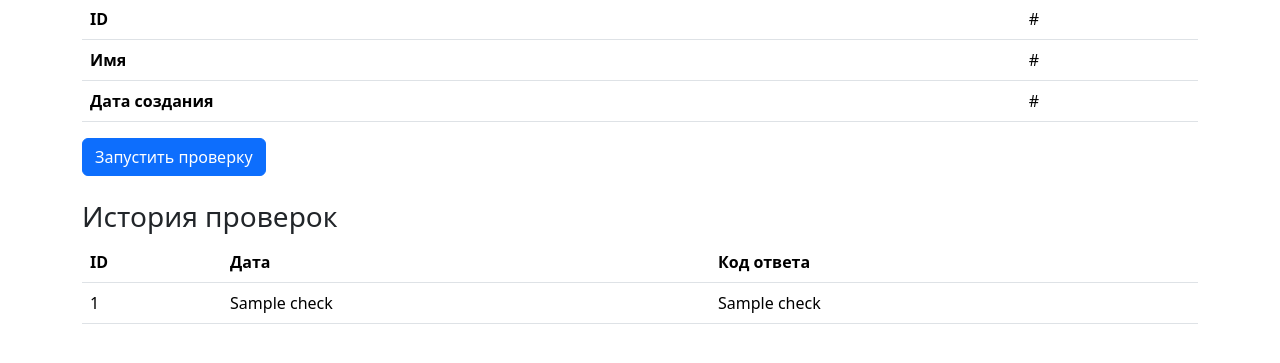
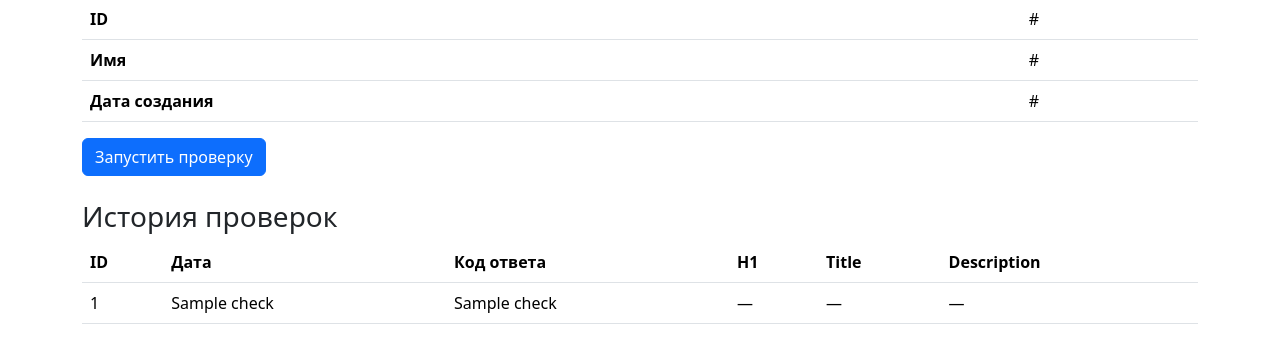
Before and after one commit to N-Davie/python-project-83, a Flask app: template page_analyzer/templates/url.html in a window 1280 px wide. Shown: the part 127-490 px from the top of the page. Run offline with Flask 3, Linux system fonts and the light colour scheme; the template is opened without the code that fills it: most values are stand-ins (such as "Sample title", 1, 10 or a date in 2020); some libraries are stand-ins or nearby versions.

Commit message:
Добавлена проверка сайтов

```diff
--- a/page_analyzer/app.py
+++ b/page_analyzer/app.py
@@ -7,6 +7,8 @@ import validators
 from dotenv import load_dotenv
 from flask import Flask, flash, redirect, render_template, request, url_for
 import requests
+from bs4 import BeautifulSoup
+
 
 # Загружаем переменные окружения из .env
 load_dotenv()
@@ -75,32 +77,6 @@ def urls_create():
     return redirect(url_for('show_url', id=url_id))
 
 
-@app.get('/urls/<int:id>')
-def show_url(id):
-    with get_db_connection() as conn:
-        with conn.cursor() as cur:
-            # Получаем информацию о сайте
-            cur.execute(
-                'SELECT id, name, created_at FROM urls WHERE id = %s;',
-                (id,)
-            )
-            url = cur.fetchone()
-
-            if not url:
-                return 'Not found', 404
-
-            # Получаем список проверок для этого URL
-            cur.execute(
-                'SELECT * FROM url_checks WHERE url_id = %s '
-                'ORDER BY created_at DESC;',
-                (id,)
-            )
-            checks = cur.fetchall()
-
-    # Передаём и url, и проверки в шаблон
-    return render_template('url.html', url=url, checks=checks)
-
-
 @app.post('/urls/<int:id>/checks')
 def url_checks_create(id):
     # 1. Получаем URL из базы
@@ -128,13 +104,25 @@ def url_checks_create(id):
 
     status_code = response.status_code
 
-    # 3. Сохраняем результат проверки
+    # 3. Парсим HTML
+    soup = BeautifulSoup(response.text, 'html.parser')
+
+    h1 = soup.h1.text.strip() if soup.h1 else None
+    title = soup.title.text.strip() if soup.title else None
+
+    description = None
+    meta_description = soup.find('meta', attrs={'name': 'description'})
+    if meta_description and meta_description.get('content'):
+        description = meta_description['content'].strip()
+
+    # 4. Сохраняем результат проверки
     with get_db_connection() as conn:
         with conn.cursor() as cur:
             cur.execute(
-                'INSERT INTO url_checks (url_id, status_code, created_at) '
-                'VALUES (%s, %s, NOW());',
-                (id, status_code)
+                'INSERT INTO url_checks '
+                '(url_id, status_code, h1, title, description, created_at) '
+                'VALUES (%s, %s, %s, %s, %s, NOW());',
+                (id, status_code, h1, title, description)
             )
             conn.commit()
 
--- a/page_analyzer/templates/url.html
+++ b/page_analyzer/templates/url.html
@@ -59,6 +59,9 @@
                 <th>ID</th>
                 <th>Дата</th>
                 <th>Код ответа</th>
+                 <th>H1</th>
+                <th>Title</th>
+                <th>Description</th>
             </tr>
         </thead>
         <tbody>
@@ -67,6 +70,9 @@
                 <td>{{ check[0] }}</td>
                 <td>{{ check[6] }}</td>
                 <td>{{ check[2] }}</td>
+                <td>{{ check[3] or '—' }}</td>
+                <td>{{ check[4] or '—' }}</td>
+                <td>{{ check[5] or '—' }}</td>
             </tr>
             {% endfor %}
         </tbody>
--- a/pyproject.toml
+++ b/pyproject.toml
@@ -13,6 +13,7 @@ dependencies = [
     "psycopg2-binary>=2.9",
     "validators",
     "requests>=2.31",
+    "beautifulsoup4",
 ]
 
 [build-system]
```
